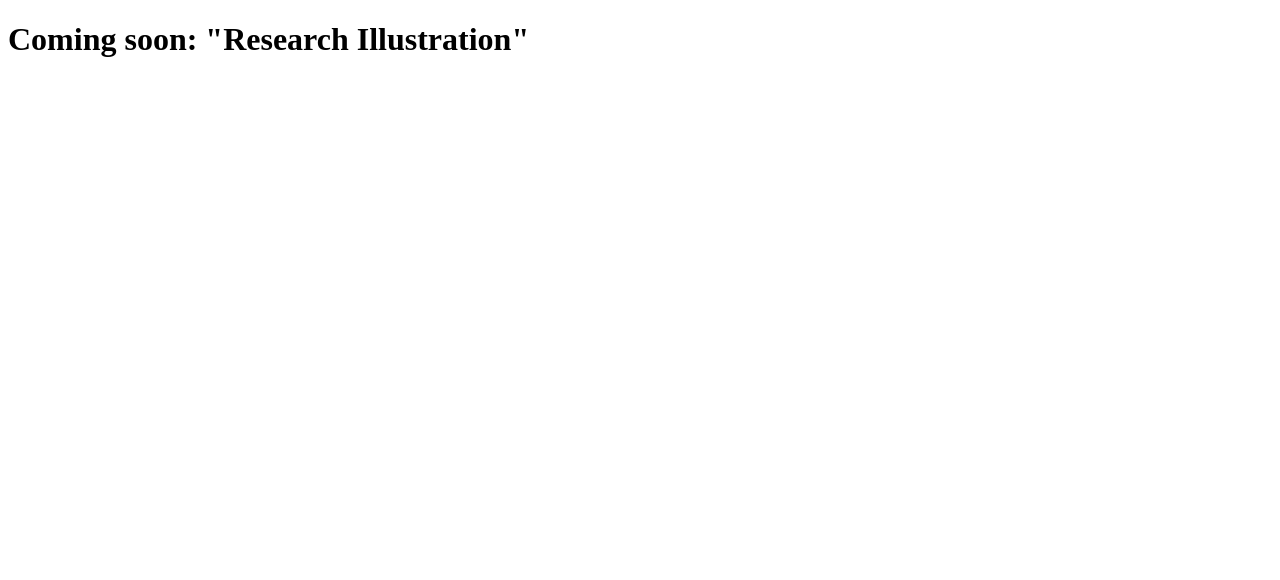
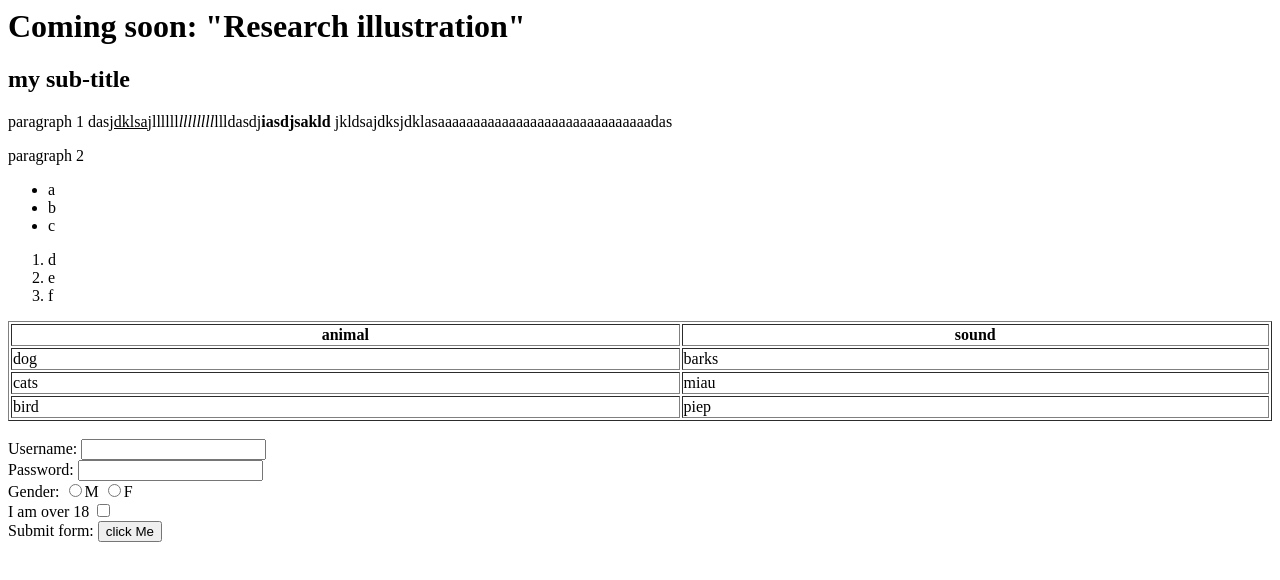
Before and after one commit to Lilalinalila/Researchillustration, a plain HTML site: page index.html in a window 1280 px wide. Drawn offline with Linux system fonts and the light colour scheme.

Commit message:
Update index.html

```diff
--- a/index.html
+++ b/index.html
@@ -1,10 +1,63 @@
-<!DOCTYPE html>
 <html>
-  <head>
-    <title> Research Illustration </title>
-    <h1 style background-color: green/>
-  </head>
-  <body>
-    <h1 color:blue> Coming soon: "Research Illustration"
-  </body>
+	<head>
+		<title>Research Illustration </title>
+		<style>
+
+		</style>
+	</head>
+	<body>
+		<h1 color:pink>Coming soon: "Research illustration" </h1>
+		<h2>my sub-title</h2>
+		<p>paragraph 1 das<u>jdklsa</u>jllllll<i>llllllll</i>llldasdj<strong>iasdjsakld </strong>jkldsajdksjdklasaaaaaaaaaaaaaaaaaaaaaaaaaaaaaadas</p>
+		<p2>paragraph 2</p2>
+		<ul>
+			<li>a</li>
+			<li>b</li>
+			<li>c</li>
+		</ul>
+		<ol>
+			<li>d</li>
+			<li>e</li>
+			<li>f</li>
+		</ol>
+
+		<table border=1 width=100%>
+			<thead> <!-- table head-->
+					<th>animal</th>
+					<th>sound</th>
+			</thead>
+
+			<tbody>
+				<tr>
+					<td>dog</td>
+					<td>barks</td>
+				</tr>
+
+				<tr>
+					<td>cats</td>
+					<td>miau</td>
+				</tr>
+				<tr>
+					<td>bird</td>
+					<td>piep</td>
+				</tr>
+			</tbody>
+		</table><br/> <!--line break-->
+	<form>
+		Username: <input type="text"/><br/>
+		Password: <input type="password"/><br/>
+		Gender: <input type="radio"name="g"/>M
+			<input type="radio"name="g"/>F<br/>
+		I am over 18
+			<input type="checkbox"/><br/>
+		Submit form: <input type="button" value="click Me"/>
+
+		</form>
+
+
+		</body>
+
+
+
+
 </html>
```
